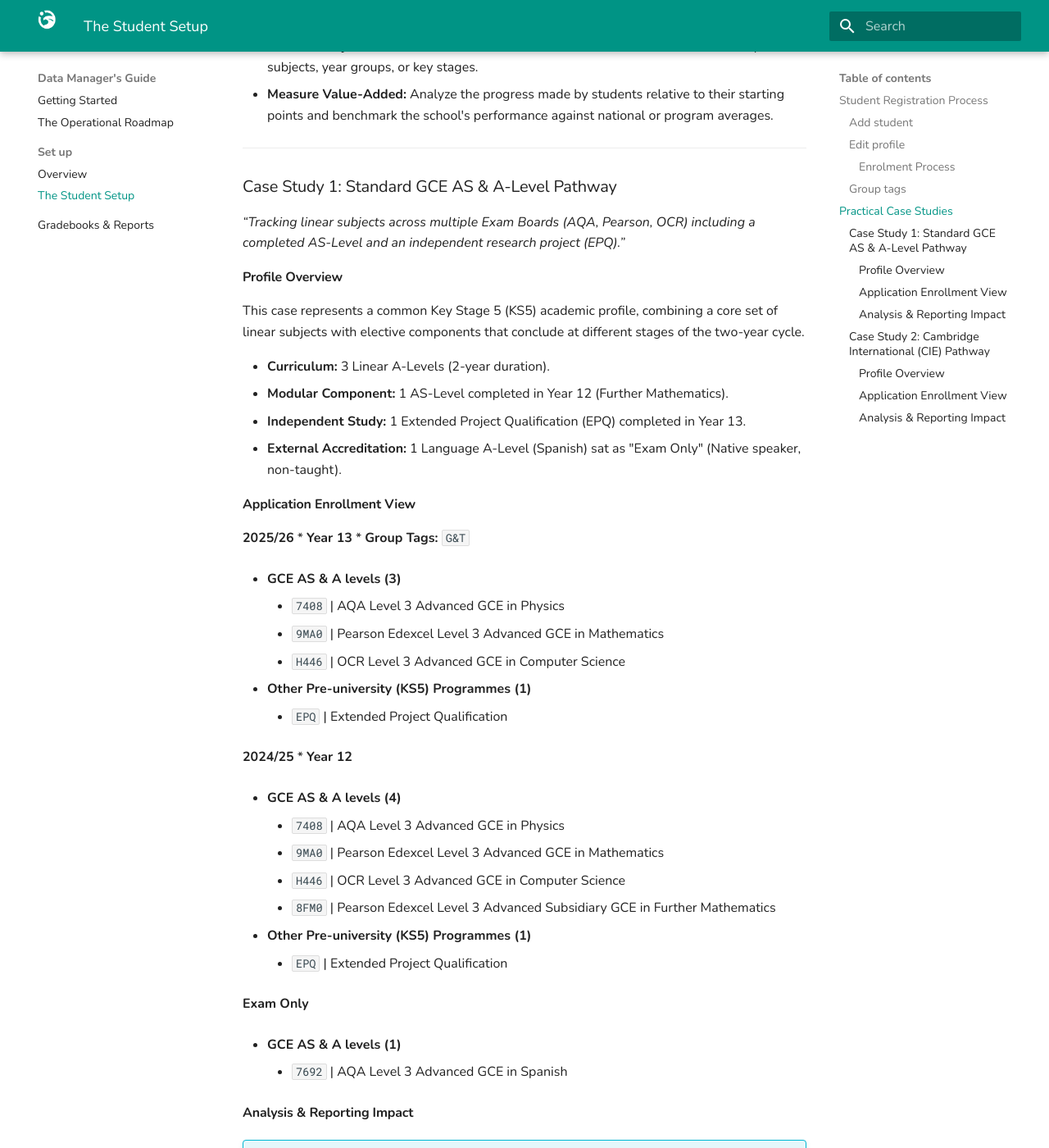
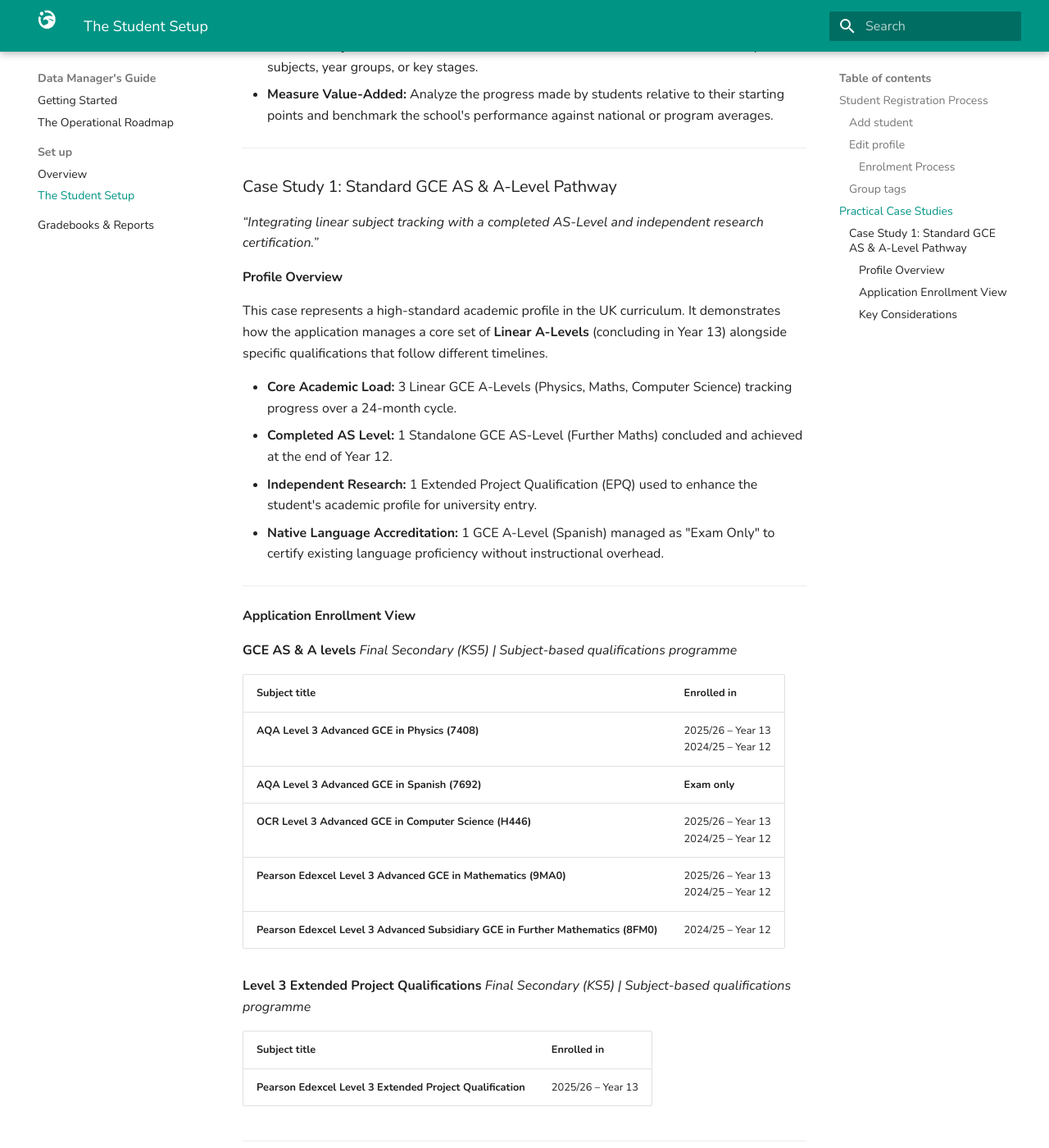
Before and after one commit to pablopenlop/gradewing_guide, an MkDocs documentation site: the page built from docs/data-manager/student-setup.md, in a window 1280 px wide and 1400 px high, scrolled down 5845 px. Shown: the whole window at 82% size. Built offline with MkDocs 1.6.1 and Material for MkDocs 9.7.7, drawn with Linux system fonts in a browser that asks for light colours; some of the changed text lies outside the part shown.

Commit message:
Update student-setup.md

```diff
--- a/docs/data-manager/student-setup.md
+++ b/docs/data-manager/student-setup.md
@@ -158,103 +158,43 @@
 ---
 
 ### Case Study 1: Standard GCE AS & A-Level Pathway
-*“Tracking linear subjects across multiple Exam Boards (AQA, Pearson, OCR) including a completed AS-Level and an independent research project (EPQ).”*
+*“Integrating linear subject tracking with a completed AS-Level and independent research certification.”*
 
 #### **Profile Overview**
-This case represents a common Key Stage 5 (KS5) academic profile, combining a core set of linear subjects with elective components that conclude at different stages of the two-year cycle.
+This case represents a high-standard academic profile in the UK curriculum. It demonstrates how the application manages a core set of **Linear A-Levels** (concluding in Year 13) alongside specific qualifications that follow different timelines.
 
-*   **Curriculum:** 3 Linear A-Levels (2-year duration).
-*   **Modular Component:** 1 AS-Level completed in Year 12 (Further Mathematics).
-*   **Independent Study:** 1 Extended Project Qualification (EPQ) completed in Year 13.
-*   **External Accreditation:** 1 Language A-Level (Spanish) sat as "Exam Only" (Native speaker, non-taught).
+*   **Core Academic Load:** 3 Linear GCE A-Levels (Physics, Maths, Computer Science) tracking progress over a 24-month cycle.
+*   **Completed AS Level:** 1 Standalone GCE AS-Level (Further Maths) concluded and achieved at the end of Year 12.
+*   **Independent Research:** 1 Extended Project Qualification (EPQ) used to enhance the student's academic profile for university entry.
+*   **Native Language Accreditation:** 1 GCE A-Level (Spanish) managed as "Exam Only" to certify existing language proficiency without instructional overhead.
+
+---
 
 #### **Application Enrollment View**
 
-**2025/26**
-*   **Year 13**
-*   **Group Tags:** `G&T`
+**GCE AS & A levels**
+*Final Secondary (KS5) | Subject-based qualifications programme*
 
-*   **GCE AS & A levels (3)**
 
-    *   `7408` | AQA Level 3 Advanced GCE in Physics
-    *   `9MA0` | Pearson Edexcel Level 3 Advanced GCE in Mathematics
-    *   `H446` | OCR Level 3 Advanced GCE in Computer Science
+| Subject title | Enrolled in |
+| :--- | :--- |
+| **AQA Level 3 Advanced GCE in Physics (7408)** | 2025/26 – Year 13 <br> 2024/25 – Year 12 |
+| **AQA Level 3 Advanced GCE in Spanish (7692)** | **Exam only** |
+| **OCR Level 3 Advanced GCE in Computer Science (H446)** | 2025/26 – Year 13 <br> 2024/25 – Year 12 |
+| **Pearson Edexcel Level 3 Advanced GCE in Mathematics (9MA0)** | 2025/26 – Year 13 <br> 2024/25 – Year 12 |
+| **Pearson Edexcel Level 3 Advanced Subsidiary GCE in Further Mathematics (8FM0)** | 2024/25 – Year 12 |
 
-*   **Other Pre-university (KS5) Programmes (1)**
+**Level 3 Extended Project Qualifications**
+*Final Secondary (KS5) | Subject-based qualifications programme*
 
-    *   `EPQ` | Extended Project Qualification
 
-**2024/25**
-*   **Year 12**
+| Subject title | Enrolled in |
+| :--- | :--- |
+| **Pearson Edexcel Level 3 Extended Project Qualification** | 2025/26 – Year 13 |
 
-*   **GCE AS & A levels (4)**
+---
 
-    *   `7408` | AQA Level 3 Advanced GCE in Physics
-    *   `9MA0` | Pearson Edexcel Level 3 Advanced GCE in Mathematics
-    *   `H446` | OCR Level 3 Advanced GCE in Computer Science
-    *   `8FM0` | Pearson Edexcel Level 3 Advanced Subsidiary GCE in Further Mathematics
-
-*   **Other Pre-university (KS5) Programmes (1)**
-
-    *   `EPQ` | Extended Project Qualification
-
-**Exam Only**
-
-*   **GCE AS & A levels (1)**
-
-    *   `7692` | AQA Level 3 Advanced GCE in Spanish
-
-#### **Analysis & Reporting Impact**
+#### **Key Considerations**
 
 !!! info "Linear Subject Tracking"
     For linear subjects (`7408`, `9MA0`, `H446`), all grades recorded in the application (**Internal and Expected**) refer to the **entire qualification**. Since there is only one final exam, the system compares all grades against each other and against a **single Final Exam Grade**. This allows the application to track the student's overall progress and calculate the **Value-Added** provided by the school.
-
-!!! example "Cohort Filtering"
-    By using the `G&T` flag during enrollment, you can instantly filter your reports to compare this student's performance against the rest of the year group or subject cohort.
-
----
-
-### Case Study 2: Cambridge International (CIE) Pathway
-*“Managing a mix of Staged Assessment (AS + A2), Linear subjects, and External Exam-only registrations.”*
-
-#### **Profile Overview**
-This case represents the **"Staged Assessment"** model typical of international schools. It tracks how AS-level marks from Year 12 are "carried forward" to Year 13, alongside subjects that follow a strictly linear two-year path.
-
-*   **Curriculum:** 4 Cambridge International A-Levels.
-*   **Assessment Mode:** Mixed (Staged and Linear).
-*   **Modular Component:** 1 AS-Level completed and closed in Year 12 (Further Mathematics).
-*   **External Accreditation:** 1 A-Level studied independently (Law) where the school acts as the Exam Centre only.
-
-#### **Application Enrollment View**
-
-**2025/26 Year 13**
-
-*   **International AS & A levels (4)**
-
-    *   `9618` | Cambridge International GCE A level in Computer Science
-    *   `9709` | Cambridge International GCE A level in Mathematics
-    *   `9701` | Cambridge International GCE A level in Chemistry
-    *   `9716` | Cambridge International GCE A level in French
-
-**2024/25 Year 12**
-
-*   **International AS & A levels (5)**
-
-    *   `9618` | Cambridge International GCE AS level in Computer Science
-    *   `9231` | Cambridge International GCE AS level in Further Mathematics
-    *   `9709` | Cambridge International GCE AS level in Mathematics
-    *   `9701` | Cambridge International GCE AS level in Chemistry
-    *   `9716` | Cambridge International GCE A level in French (Year 1)
-
-**Exam Only**
-
-*   **International AS & A levels (1)**
-    *   `9084` | Cambridge International GCE A level in Law
-
-#### **Analysis & Reporting Impact**
-
-!!! info "Staged vs. Linear Tracking"
-    For **Staged** subjects (`9618`, `9709`, `9701`), the application tracks **Year 12** and **Year 13** as two distinct academic events because each results in an official **Exam Grade**. The system benchmarks Year 12 internal grades against the **AS Exam Grade**, and Year 13 internal grades against the final **A-Level Exam Grade**.
-
-!!! example "Linear & External Reporting"
-    For the **Linear** subject (`9716`) and the **External** subject (`9084`), all grades (Internal and Expected) refer to the **entire qualification**, comparing them against a **single Final Exam Grade** at the end of the two-year cycle.
```
